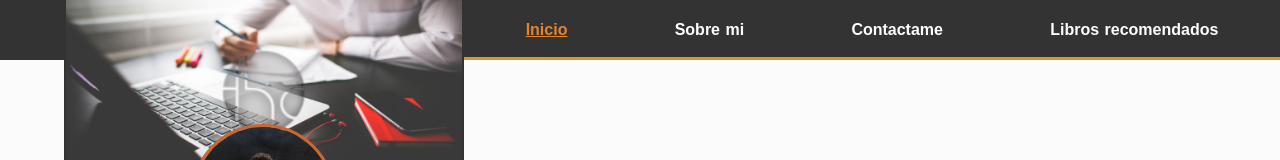
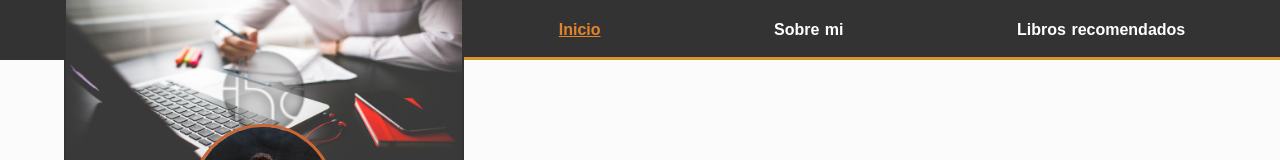
Before and after one commit to TommyHernandez/pthernandez.website, a Nuxt app: page / in a window 1280 px wide. Shown: the top 160 px of the page. Built offline with nearby package versions, Linux system fonts and the light colour scheme.

Commit message:
Dependencies updated Removed contect from navigation

```diff
--- a/components/Nav.vue
+++ b/components/Nav.vue
@@ -9,7 +9,6 @@
       <div class="wrapper" :class="{ expanded: showMenu }">
         <nuxt-link to="/" exact>Inicio</nuxt-link>
         <nuxt-link to="/about">Sobre mi</nuxt-link>
-        <nuxt-link to="/contact#contact">Contactame</nuxt-link>
         <nuxt-link to="/libros-recomendados">Libros recomendados</nuxt-link>
       </div>
     </div>
```
Also changed, not shown: package.json (+13 -13 lines), 1 other file (tests, documents, lock files or other folders).
